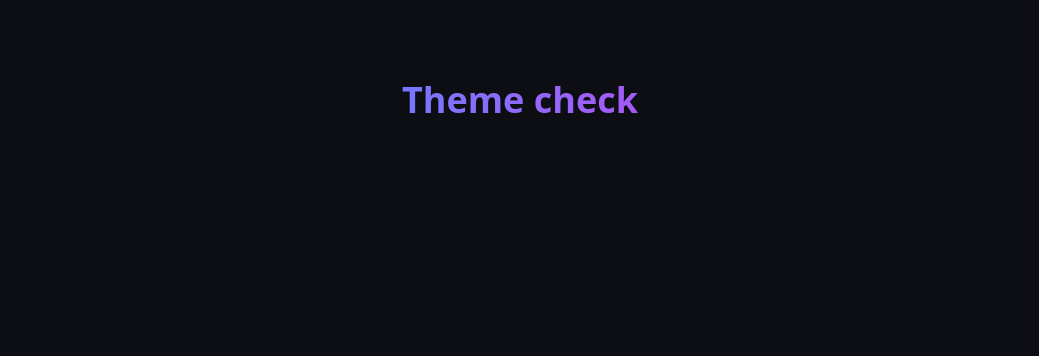
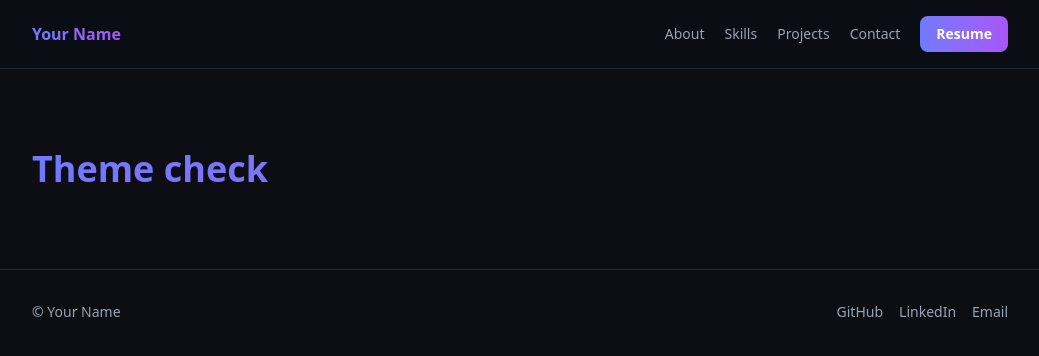
Before and after one commit to EshmeetSinghTak/portfolio, a Next.js app: page / in a window 1280 px wide. Shown: the top 356 px of the page, without its empty margins (120-1159 px from the left). Built offline with nearby package versions, Linux system fonts and the light colour scheme.

Commit message:
feat: add root layout with navbar and footer

```diff
--- a/app/layout.tsx
+++ b/app/layout.tsx
@@ -1,33 +1,22 @@
 import type { Metadata } from "next";
-import { Geist, Geist_Mono } from "next/font/google";
 import "./globals.css";
-
-const geistSans = Geist({
-  variable: "--font-geist-sans",
-  subsets: ["latin"],
-});
-
-const geistMono = Geist_Mono({
-  variable: "--font-geist-mono",
-  subsets: ["latin"],
-});
+import Navbar from "@/components/Navbar";
+import Footer from "@/components/Footer";
+import { profile } from "@/data/profile";
 
 export const metadata: Metadata = {
-  title: "Create Next App",
-  description: "Generated by create next app",
+  title: `${profile.name} — Portfolio`,
+  description: profile.tagline,
 };
 
-export default function RootLayout({
-  children,
-}: Readonly<{
-  children: React.ReactNode;
-}>) {
+export default function RootLayout({ children }: { children: React.ReactNode }) {
   return (
-    <html
-      lang="en"
-      className={`${geistSans.variable} ${geistMono.variable} h-full antialiased`}
-    >
-      <body className="min-h-full flex flex-col">{children}</body>
+    <html lang="en">
+      <body id="top">
+        <Navbar />
+        <main>{children}</main>
+        <Footer />
+      </body>
     </html>
   );
 }
--- /dev/null
+++ b/components/Footer.tsx
@@ -0,0 +1,16 @@
+import { profile } from "@/data/profile";
+
+export default function Footer() {
+  return (
+    <footer className="border-t border-border">
+      <div className="mx-auto flex max-w-5xl flex-wrap items-center justify-between gap-3 px-6 py-8 text-sm text-muted">
+        <span>© {profile.name}</span>
+        <div className="flex gap-4">
+          <a href={profile.github} target="_blank" className="hover:text-white">GitHub</a>
+          <a href={profile.linkedin} target="_blank" className="hover:text-white">LinkedIn</a>
+          <a href={`mailto:${profile.email}`} className="hover:text-white">Email</a>
+        </div>
+      </div>
+    </footer>
+  );
+}
--- /dev/null
+++ b/components/Navbar.tsx
@@ -0,0 +1,30 @@
+import { profile } from "@/data/profile";
+
+const links = [
+  { href: "#about", label: "About" },
+  { href: "#skills", label: "Skills" },
+  { href: "#projects", label: "Projects" },
+  { href: "#contact", label: "Contact" },
+];
+
+export default function Navbar() {
+  return (
+    <header className="sticky top-0 z-50 border-b border-border bg-bg/80 backdrop-blur">
+      <nav className="mx-auto flex max-w-5xl items-center justify-between px-6 py-4">
+        <a href="#top" className="font-bold text-gradient">
+          {profile.name}
+        </a>
+        <div className="flex items-center gap-5 text-sm text-muted">
+          {links.map((l) => (
+            <a key={l.href} href={l.href} className="hidden hover:text-white sm:inline">
+              {l.label}
+            </a>
+          ))}
+          <a href="/resume.pdf" target="_blank" className="btn-gradient !px-4 !py-2">
+            Resume
+          </a>
+        </div>
+      </nav>
+    </header>
+  );
+}
```
